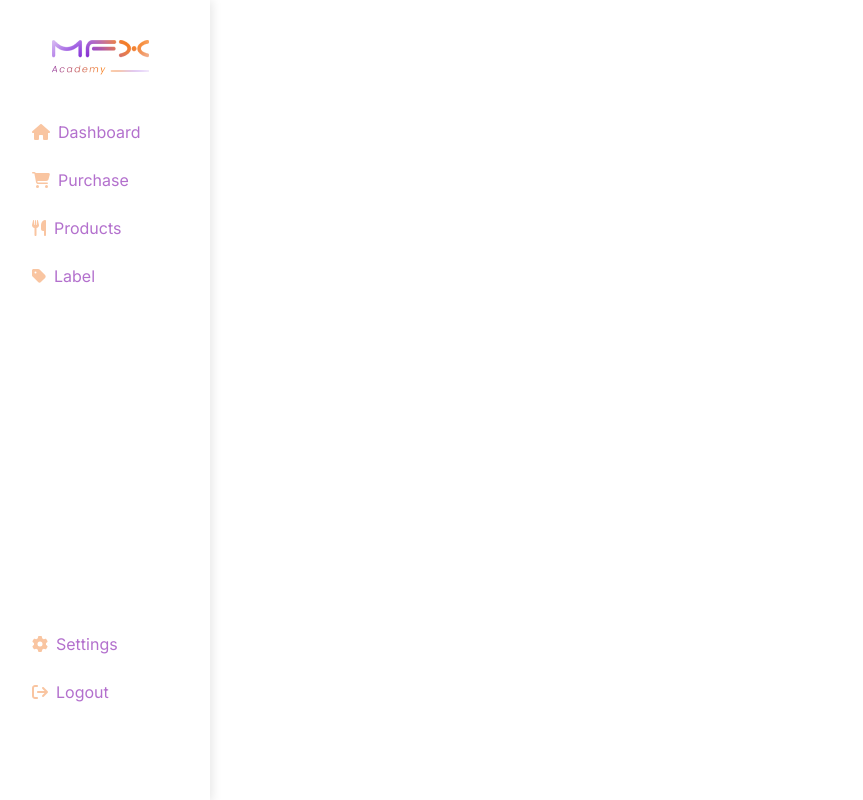
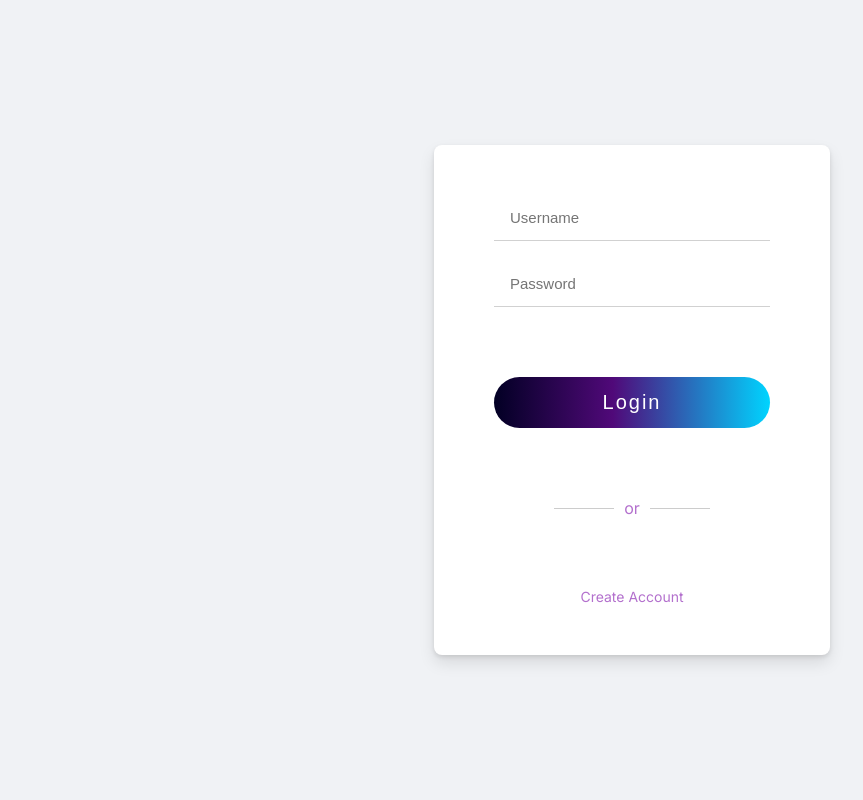
Before and after one commit to danicvan/restaurant-system, a React (Vite) app: page /login in a window 1280 px wide. Shown: the whole page, without its empty margins (8-871 px from the left). Built offline with nearby package versions, Linux system fonts and the light colour scheme.

Commit message:
feat: created a new login page to restaurant system

```diff
--- a/src/App.jsx
+++ b/src/App.jsx
@@ -1,26 +1,48 @@
+import { useState } from "react";
 import "./App.css";
 import Navbar from "./Components/Navbar/Navbar";
-import { BrowserRouter as Router, Routes, Route } from "react-router-dom";
+import { BrowserRouter as Router, Routes, Route, Navigate } from "react-router-dom";
 import Dashboard from './Pages/Dashboard/Dashboard'
 import Purchase from './Pages/Purchase/Purchase'
 import Products from './Pages/Products/Products'
 import Label from './Pages/Label/Label'
 import Settings from './Pages/Settings/Settings'
 import Logout from './Pages/Logout/Logout'
+import Login from './Pages/Login/Login'
 
 function App() {
+  const [authenticated, setAuthenticated] = useState(false);
+
+  const handleLogin = () => {
+    // Perform authentication logic here, set authenticated to true if successful
+    setAuthenticated(true);
+  };
+
+  const handleLogout = () => {
+    // Perform logout logic here, set authenticated to false
+    setAuthenticated(false);
+  };
+
   return (
     <>
       <Router>
         <div className="nav__routes">
-          <Navbar />
+          {authenticated && <Navbar authenticated={authenticated} />}
           <Routes>
-            <Route path="/dashboard" Component={Dashboard} />
-            <Route path="/purchase" Component={Purchase} />
-            <Route path="/products" Component={Products} />
-            <Route path="/label" Component={Label} />
-            <Route path="/settings" Component={Settings} />
-            <Route path="/logout" Component={Logout} />
+            <Route path="/login" element={<Login onLogin={handleLogin} />} />
+            {!authenticated ? (
+              // Redirect to login page if not authenticated
+              <Route path="*" element={<Navigate to="/login" />} />
+            ) : (
+              <>
+                <Route path="/dashboard" element={<Dashboard />} />
+                <Route path="/purchase" element={<Purchase />} />
+                <Route path="/products" element={<Products />} />
+                <Route path="/label" element={<Label />} />
+                <Route path="/settings" element={<Settings />} />
+                <Route path="/logout" element={<Logout onLogout={handleLogout} />} />
+              </>
+            )}
           </Routes>
         </div>
       </Router>
--- a/src/Components/Navbar/Navbar.jsx
+++ b/src/Components/Navbar/Navbar.jsx
@@ -10,7 +10,11 @@ import {
 } from "@fortawesome/free-solid-svg-icons";
 import { Link } from "react-router-dom";
 
-function Navbar() {
+function Navbar({ authenticated }) {
+  if (!authenticated) {
+    return null; // Return null if not authenticated to hide the Navbar
+  }
+
   return (
     <nav className="nav bd-container">
       <div className="nav__logo">
--- /dev/null
+++ b/src/Pages/Login/Login.jsx
@@ -0,0 +1,60 @@
+import { useState } from "react";
+import { useNavigate } from "react-router-dom";
+import { FontAwesomeIcon } from "@fortawesome/react-fontawesome";
+
+function Login({ onLogin }) {
+  const [username, setUsername] = useState("");
+  const [password, setPassword] = useState("");
+  const [error, setError] = useState("");
+  const navigate = useNavigate();
+
+  const handleLogin = () => {
+    // Perform authentication logic here
+    if (username === "123" && password === "123") {
+      // Authentication successful, call the onLogin function provided by props
+      onLogin();
+      navigate("/dashboard");
+    } else {
+      // Authentication failed, display error message
+      setError("Invalid username or password");
+    }
+  };
+
+  return (
+    <div className="main">
+      <form
+        onSubmit={(e) => {
+          e.preventDefault();
+          handleLogin();
+        }}
+      >
+        <div className="main__login">
+          <input
+            type="text"
+            placeholder="Username"
+            value={username}
+            onChange={(e) => setUsername(e.target.value)}
+          />
+          <input
+            type="password"
+            placeholder="Password"
+            value={password}
+            onChange={(e) => setPassword(e.target.value)}
+          />
+
+          <button type="submit">Login</button>
+          {error && <div className="error-message">{error}</div>}
+
+          <div className="or-container">
+            <span className="left-line"></span>
+            <span className="text">or</span>
+            <span className="right-line"></span>
+          </div>
+          <span className="create-account">Create Account</span>
+        </div>
+      </form>
+    </div>
+  );
+}
+
+export default Login;
--- a/src/Pages/Logout/Logout.jsx
+++ b/src/Pages/Logout/Logout.jsx
@@ -1,11 +1,15 @@
-import React from 'react'
+import { useEffect } from "react";
+import { useNavigate } from "react-router-dom";
 
-function Logout() {
-  return (
-    <>
-      <h1>Logout</h1>
-    </>
-  )
+function Logout({ onLogout }) {
+  const navigate = useNavigate();
+
+  useEffect(() => {
+    onLogout();
+    navigate("/login");
+  }, [navigate, onLogout]);
+
+  return null;
 }
 
-export default Logout
+export default Logout;
--- a/src/index.css
+++ b/src/index.css
@@ -1,4 +1,4 @@
-@import url('https://fonts.googleapis.com/css2?family=Inter:wght@300;400;500;600;700;800&family=Poppins:wght@200;300;400;500;600;700;800;900&display=swap');
+@import url("https://fonts.googleapis.com/css2?family=Inter:wght@300;400;500;600;700;800&family=Poppins:wght@200;300;400;500;600;700;800;900&display=swap");
 
 * {
     margin: 0;
@@ -7,7 +7,7 @@
 }
 
 body {
-    font-family: 'Inter', sans-serif;
+    font-family: "Inter", sans-serif;
     overflow: hidden;
 }
 
@@ -21,23 +21,121 @@ h1 {
 }
 
 h2 {
-    color: #B370CD;
+    color: #b370cd;
     margin-bottom: 2vh;
 }
 
 h4 {
-    color: #B370CD;
+    color: #b370cd;
     padding: 2vh;
     font-weight: 600;
 }
 
 span {
-    color: #B370CD;
+    color: #b370cd;
     /* padding: 2vh; */
 }
 
 p {
-    color: #B8B6B6;
+    color: #b8b6b6;
+}
+
+.main {
+    height: 100vh;
+    display: flex;
+    align-items: center;
+    justify-content: center;
+    flex-direction: column;
+    width: 100%;
+    background: #f0f2f5;
+    flex-direction: row;
+    gap: 200px;
+}
+
+.main__login {
+    background-color: #fff;
+    border: none;
+    border-radius: 8px;
+    box-shadow: 0 2px 4px rgba(0, 0, 0, 0.1), 0 8px 16px rgba(0, 0, 0, 0.1);
+    box-sizing: border-box;
+    padding: 20px 0 28px;
+    width: 396px;
+    display: grid;
+    flex-direction: column;
+    gap: 20px;
+    padding: 50px 60px;
+}
+
+.main__login input {
+    padding: 14px 16px;
+    border: none;
+    border-bottom: 0.1px solid #8080805c;
+    font-size: 15px;
+}
+
+.main__login button {
+    border: 1px;
+    padding: 14px 16px;
+    background: linear-gradient(90deg,
+            rgba(2, 0, 36, 1) 0%,
+            rgba(80, 9, 121, 1) 43%,
+            rgba(0, 212, 255, 1) 100%);
+    border-radius: 10px;
+    color: #ffffff;
+    font-size: 20px;
+    cursor: pointer;
+    border-radius: 50px;
+    letter-spacing: 2px;
+    transition: 0.3s;
+    margin-top: 50px;
+}
+
+.main__login div {
+    justify-content: center;
+    display: flex;
+    align-items: center;
+    margin-top: 50px;
+}
+
+.main__login .left-line {
+    background: #80808066;
+    width: 60px;
+    padding: 0.1px;
+    margin-right: 10px;
+}
+
+.main__login .right-line {
+    background: #80808066;
+    width: 60px;
+    padding: 0.1px;
+    margin-left: 10px;
+}
+
+.main__login .create-account {
+    text-align: center;
+    margin-top: 50px;
+    cursor: pointer;
+    font-size: 14px;
+    transition: .2s;
+}
+
+.main__login button:hover {
+    background: linear-gradient(90deg,
+            rgba(2, 0, 36, 1) 14%,
+            rgba(80, 9, 121, 1) 54%,
+            rgba(0, 212, 255, 1) 98%);
+}
+
+.main__login .create-account:hover {
+    color: #8800bd;
+    font-weight: 400;
+}
+
+.main__login .error-message {
+    margin: 0;
+    font-size: 13px;
+    color: #f70000;
+    font-weight: 500;
 }
 
 .nav {
@@ -77,7 +175,7 @@ p {
 
 .nav__link {
     text-decoration: none;
-    color: #B370CD;
+    color: #b370cd;
     display: flex;
     align-items: center;
     gap: 1vh;
@@ -108,9 +206,9 @@ p {
     position: relative;
     margin: 5vh 0 0 0;
     padding: 5vh 5vh 0vh 5vh;
-    box-shadow: 0px -10px 10px 1px rgba(0, 0, 0, .1);
+    box-shadow: 0px -10px 10px 1px rgba(0, 0, 0, 0.1);
     border: none;
-    border-bottom: 1px solid #B5B4B4;
+    border-bottom: 1px solid #b5b4b4;
 }
 
 .container__title {
@@ -120,25 +218,25 @@ p {
 }
 
 .container__filter {
-    border: 1px solid #B370CD;
+    border: 1px solid #b370cd;
     border-radius: 10vh;
     cursor: pointer;
-    transition: .2s;
+    transition: 0.2s;
 }
 
 .container__filter:hover {
-    background-color: #B370CD;
-    transition: .2s;
+    background-color: #b370cd;
+    transition: 0.2s;
 }
 
 .container__filter:hover h4 {
     color: #fff;
-     transition: .2s;
+    transition: 0.2s;
 }
 
 .container__filter:hover span {
     color: #fff;
-     transition: .2s;
+    transition: 0.2s;
 }
 
 .container__filter h4 {
@@ -156,7 +254,7 @@ table thead tr {
 }
 
 table thead tr th {
-    color: #B8B6B6;
+    color: #b8b6b6;
     text-align: center;
     padding: 2vh;
     font-weight: 100;
@@ -180,38 +278,38 @@ table tbody tr td span {
 }
 
 table tbody tr td .completo {
-    background-color: #64E9C1;
+    background-color: #64e9c1;
 }
 
 table tbody tr td .preparando {
-    background-color: #9290FE;
+    background-color: #9290fe;
 }
 
 table tbody tr td .pendente {
-    background-color: #FFB572;
+    background-color: #ffb572;
 }
 
 .container__categories {
-    border: 1px solid #B370CD;
+    border: 1px solid #b370cd;
     border-radius: 1vh;
     cursor: pointer;
-    transition: .2s;
+    transition: 0.2s;
     width: fit-content;
 }
 
 .container__categories:hover {
-   background-color: #B370CD;
-   transition: .2s;
+    background-color: #b370cd;
+    transition: 0.2s;
 }
 
 .container__categories:hover h4 {
     color: #fff;
-    transition: .2s;
+    transition: 0.2s;
 }
 
 .container__categories:hover span {
     color: #fff;
-    transition: .2s;
+    transition: 0.2s;
 }
 
 .container__categories h4 {
@@ -231,23 +329,24 @@ table tbody tr td .pendente {
     justify-content: flex-start;
     gap: 15%;
 }
+
 .option__list li {
     list-style: none;
     cursor: pointer;
 }
 
 .option__list li h4 {
-    color: #B370CD;
+    color: #b370cd;
     padding: 2vh 0;
 }
 
 .option__list .active span {
     position: absolute;
-    content: '';
-    background-color: #B370CD;
+    content: "";
+    background-color: #b370cd;
     width: 8.5vh;
     height: 0.5vh;
-    transform: .5s;
+    transform: 0.5s;
     border-radius: 10px;
     bottom: -2.5px;
 }
@@ -257,7 +356,7 @@ table tbody tr td .pendente {
     padding: 5vh 5vh 0vh 5vh;
     box-shadow: 0px 1px 10px 1px rgba(0, 0, 0, 0.1);
     border: none;
-    border-bottom: 1px solid #B5B4B4;
+    border-bottom: 1px solid #b5b4b4;
 }
 
 .cards {
@@ -270,7 +369,7 @@ table tbody tr td .pendente {
     display: flex;
     flex-direction: column;
     justify-content: space-around;
-    box-shadow: 1px -1px 4px 0px rgba(.0, .0, .0, .1);
+    box-shadow: 1px -1px 4px 0px rgba(0, 0, 0, 0.1);
     margin: 2vh;
     border: 1px groove #b8b6b614;
     align-items: center;
@@ -282,9 +381,9 @@ table tbody tr td .pendente {
 
 .card__new {
     border: 1px dashed;
-    color: #B370CD;
+    color: #b370cd;
     cursor: pointer;
-    box-shadow: 4px 4px 4px 0px rgba(.0, .0, .0, .1)
+    box-shadow: 4px 4px 4px 0px rgba(0, 0, 0, 0.1);
 }
 
 .card__new .card__title {
@@ -318,15 +417,15 @@ table tbody tr td .pendente {
     border-radius: 0px 0px 8px 8px;
     font-weight: 400;
     gap: 1vh;
-    color: #B370CD;
+    color: #b370cd;
     cursor: pointer;
-    transition: .2s;
+    transition: 0.2s;
 }
 
 .card__action:hover {
     background-color: #b370cd17;
     border: 1px solid #b370cd17;
-    transition: .2s;
+    transition: 0.2s;
 }
 
 .card__action button {
@@ -334,7 +433,7 @@ table tbody tr td .pendente {
     background: transparent;
     cursor: pointer;
     font-weight: 600;
-    color: #B370CD;
+    color: #b370cd;
     font-size: 15px;
 }
 
@@ -342,7 +441,7 @@ table tbody tr td .pendente {
     width: 15px;
 }
 
-::-webkit-scrollbar-track{
+::-webkit-scrollbar-track {
     background: #ffffff;
 }
 
@@ -358,11 +457,10 @@ table tbody tr td .pendente {
     padding-bottom: 7vh;
     box-shadow: 0px 1px 10px 1px rgba(0, 0, 0, 0.1);
     border-radius: 0vh 0vh 1vh 1vh;
-
 }
 
 .button {
-    border: 2px solid #B370CD;
+    border: 2px solid #b370cd;
     padding: 1vh 4vh;
     border-radius: 1vh;
     cursor: pointer;
@@ -370,11 +468,11 @@ table tbody tr td .pendente {
     width: 20vh;
     display: flex;
     justify-content: center;
-    transition: .2s;
+    transition: 0.2s;
 }
 
 .button:hover {
-    border: 2px solid #B370CD;
+    border: 2px solid #b370cd;
     padding: 1vh 4vh;
     border-radius: 1vh;
     cursor: pointer;
@@ -382,14 +480,14 @@ table tbody tr td .pendente {
     width: 20vh;
     display: flex;
     justify-content: center;
-    background-color: #B370CD;
+    background-color: #b370cd;
     color: #fff;
-    transition: .2s;
+    transition: 0.2s;
 }
 
-.button:hover span{
+.button:hover span {
     color: #fff;
-    transition: .2s;
+    transition: 0.2s;
 }
 
 .modal {
@@ -399,7 +497,7 @@ table tbody tr td .pendente {
     top: 0;
     left: 0;
 
-    background: rgba(49,49,49,.5);
+    background: rgba(49, 49, 49, 0.5);
 
     display: flex;
     align-items: center;
@@ -428,7 +526,9 @@ table tbody tr td .pendente {
     padding: 5px;
 }
 
-.nav__icon, .image__action, .productDescription__action {
+.nav__icon,
+.image__action,
+.productDescription__action {
     cursor: pointer;
 }
 
@@ -471,9 +571,9 @@ table tbody tr td .pendente {
     padding: 4vh;
 }
 
-.button:hover span{
+.button:hover span {
     color: #fff;
-    transition: .2s;
+    transition: 0.2s;
 }
 
 .form {
@@ -481,20 +581,25 @@ table tbody tr td .pendente {
     gap: 2vh;
 }
 
-.form__name, .form__price, .form__description {
+.form__name,
+.form__price,
+.form__description {
     display: inline-flex;
     gap: 1vh;
 }
 
-.form__name input, .form__price input, .form__description textarea {
+.form__name input,
+.form__price input,
+.form__description textarea {
     width: 100%;
     padding: 5px;
-    border: 1px solid #B370CD;
+    border: 1px solid #b370cd;
     border-radius: 4px;
 }
 
-
-.form__name label, .form__price label, .form__description label {
+.form__name label,
+.form__price label,
+.form__description label {
     color: #767676;
     font-weight: 600;
     font-size: 15px;
```
Lines whose indentation alone changed are shown as unchanged.
